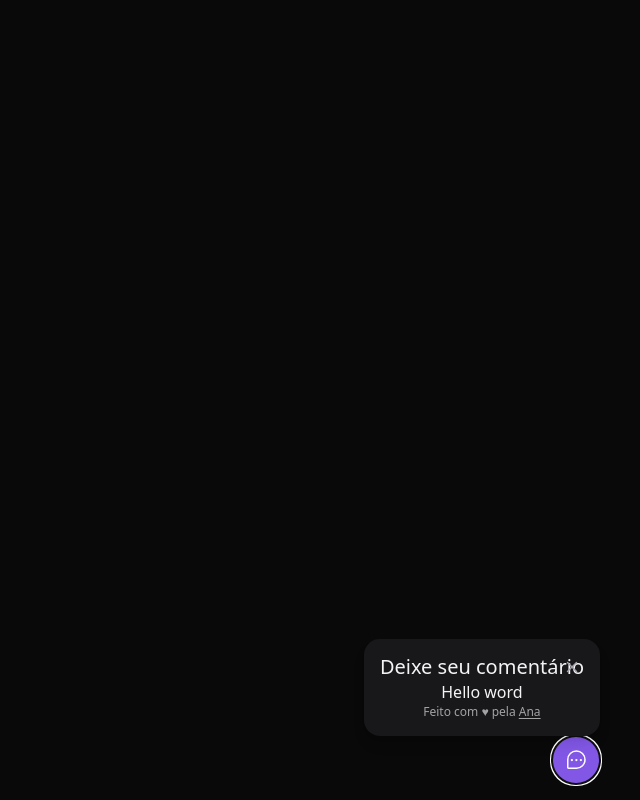
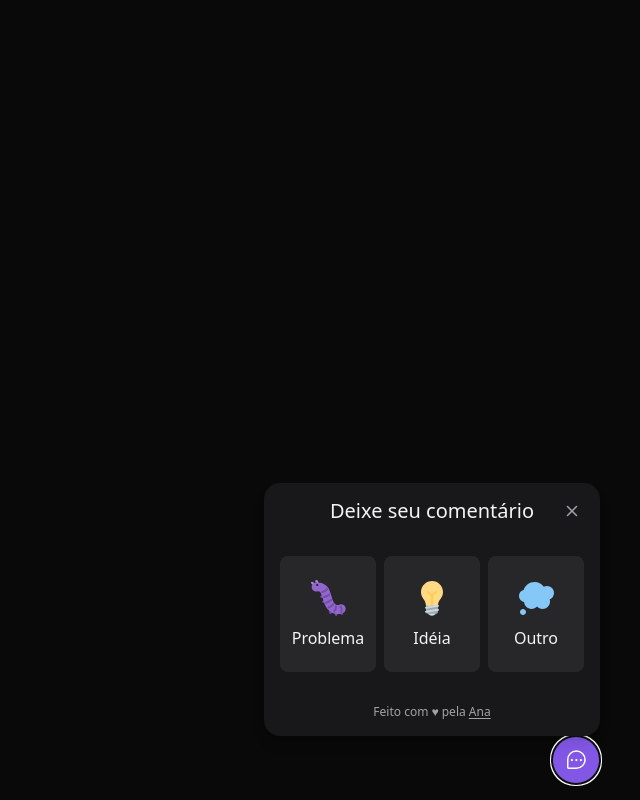
Before and after one commit to AnaPerola/web_feedback_widget, a React (Vite) app: page / in a window 1280 px wide. Both pictures are taken after a click on the button "Feedback". Shown: the whole page, without its empty margins (640-1280 px from the left). Built offline with nearby package versions, Linux system fonts and the light colour scheme.

Commit message:
Import images and insert content

```diff
--- a/src/components/WidgetForm.tsx
+++ b/src/components/WidgetForm.tsx
@@ -1,17 +1,68 @@
 import { CloseButton } from "./CloseButton";
 
+import bugImageUrl from '../assets/bug.svg';
+import ideaImageUrl from '../assets/idea.svg';
+import thoughtImageUrl from '../assets/thought.svg';
+import { useState } from "react";
+
+const FeedbackType = {
+  BUG: {
+    title: "Problema",
+    image: {
+      source: bugImageUrl,
+      alt: 'Imagem de uma inseto'
+    }
+  },
+  IDEIA: {
+    title: "Idéia",
+    image: {
+      source: ideaImageUrl,
+      alt: 'Imagem de uma lâmpada'
+    }
+  },
+  OTHER: {
+    title: "Outro",
+    image: {
+      source: thoughtImageUrl,
+      alt: 'Imagem de uma nuvem'
+    }
+  }
+}
+
+type FeedbackType = keyof typeof FeedbackType;
+
 export function WidgetForm() {
+  const [feedbackType, setFeedbackType] = useState<FeedbackType | null>(null);
+
   return(
     <div className="bg-zinc-900 p-4 relative rounded-2xl flex flex-col items-center shadow-lg w-[calc(100vw-2rem)] md:w-auto">
       <header>
         <span className="text-xl leading-6">Deixe seu comentário</span>
+
         <CloseButton />
       </header>
+      {!feedbackType ? (
+        <div className="flex py-8 gap-2 w-full">
+          {Object.entries(FeedbackType).map(([key, value]) => {
+            return (
+              <button key={key}
+                type="button"
+                onClick={() => setFeedbackType(key as FeedbackType)}
+                className="bg-zinc-800 rounded-lg py-5 w-24 flex-1 flex flex-col items-center gap-2 border-2 border-transparent hover:border-brand-500 focus:border-brand-500 focus:outline-none"
+              >
+                <img alt={value.image.alt} src={value.image.source}/>
+                <span>{value.title}</span>
+              </button>
+            )
+          })}
+        </div>
+      ): (
+        <p>Hello Word</p>
+      )}
 
-      <p>Hello word</p>
 
       <footer className="text-xs text-neutral-400">
-      Feito com ♥ pela <a className="underline underline-offset-2" href="https://github.com/AnaPerola">Ana</a>
+        Feito com ♥ pela <a className="underline underline-offset-2" href="https://github.com/AnaPerola">Ana</a>
       </footer>
     </div>
   )
```
